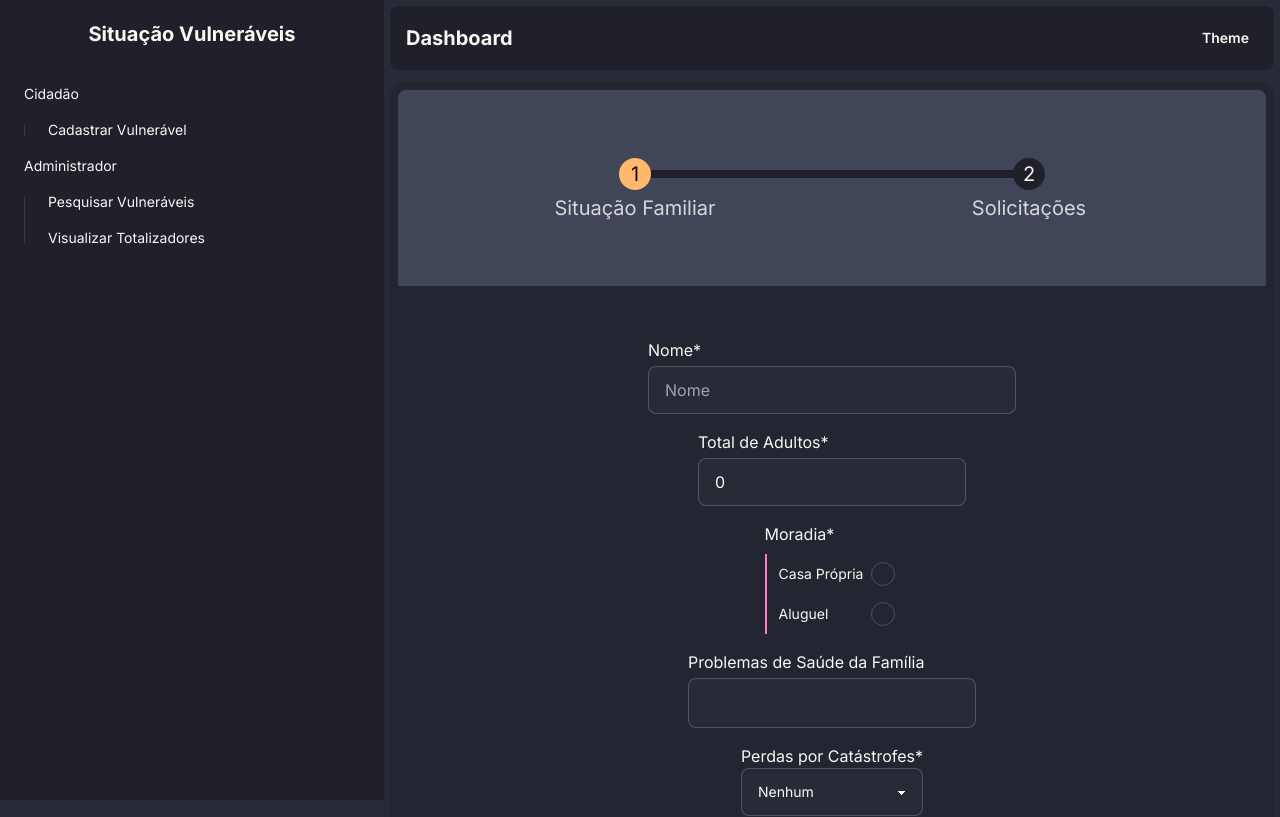
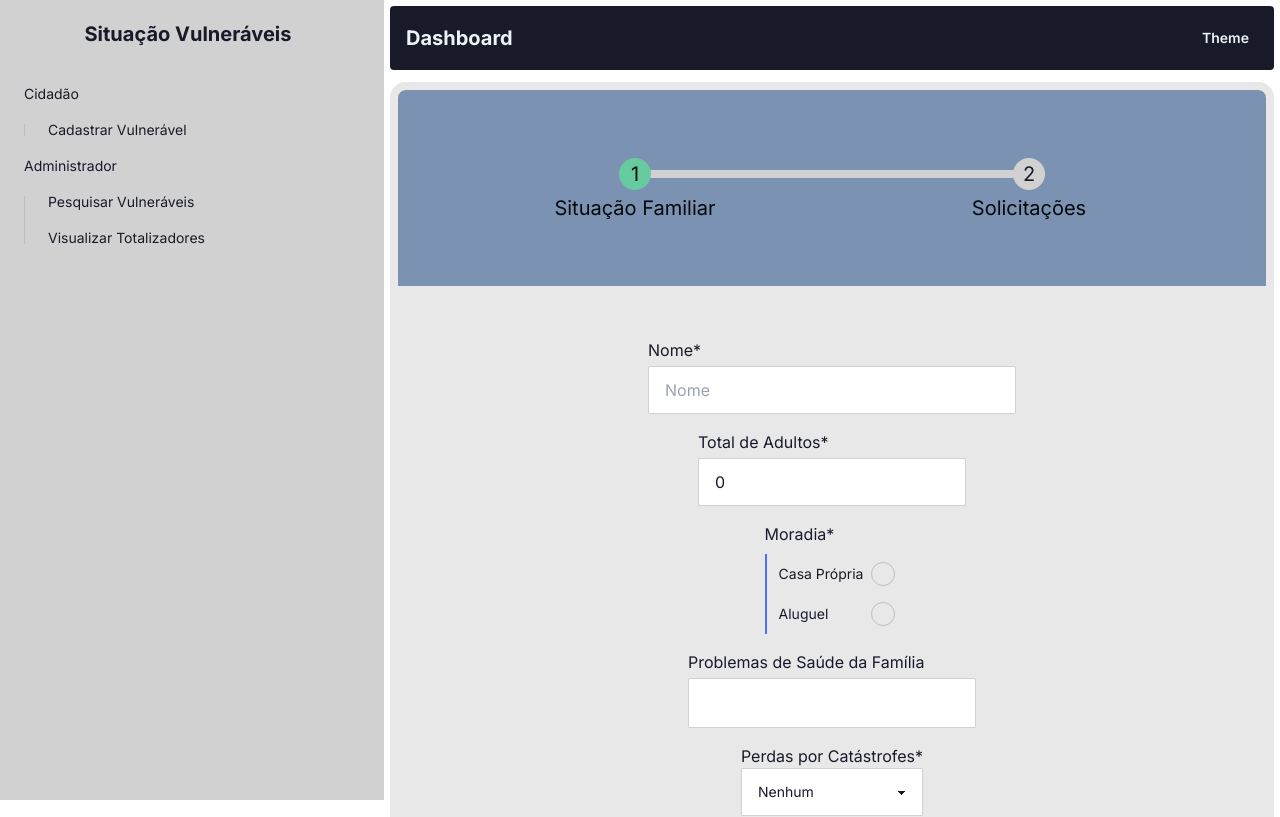
Before and after one commit to Luks17/atendimento-vulneravel, a Next.js app: page /dashboard/cadastrar-vulneravel in a window 1280 px wide. Shown: the top 817 px of the page. Built offline with nearby package versions, Linux system fonts and the light colour scheme.

Commit message:
Style changes

```diff
--- a/src/app/dashboard/cadastrar-vulneravel/page.tsx
+++ b/src/app/dashboard/cadastrar-vulneravel/page.tsx
@@ -89,11 +89,11 @@ function CadastrarVulneravel() {
 
   return (
     <div className="w-full bg-base-200 rounded-2xl form-control">
-      <ul className="steps border-8 border-base-200 bg-neutral rounded-t-2xl px-10 py-16 text-xl">
+      <ul className="steps border-8 border-base-200 bg-secondary rounded-t-2xl px-10 py-16 text-xl">
         {sections.map((section, i) => (
           <li
             key={i}
-            className={`step text-neutral-content ${currentSection >= i && "step-accent"}`}
+            className={`step text-secondary-content ${currentSection >= i && "step-accent"}`}
           >
             {section.label}
           </li>
--- a/src/app/layout.tsx
+++ b/src/app/layout.tsx
@@ -13,7 +13,7 @@ export default function RootLayout({
   children,
 }: Readonly<{ children: React.ReactNode }>) {
   return (
-    <html lang="en" data-theme="dracula">
+    <html lang="en" data-theme="corporate">
       <body className={`${inter.className} h-full`}>{children}</body>
     </html>
   );
--- a/src/app/ui/dashboard/Navbar.tsx
+++ b/src/app/ui/dashboard/Navbar.tsx
@@ -2,7 +2,7 @@ import ThemeDropdown from "./ThemeDropdown";
 
 function Navbar() {
   return (
-    <nav className="navbar w-auto bg-base-300 rounded-lg">
+    <nav className="navbar w-auto bg-neutral text-neutral-content rounded-box">
       <div className="flex-none lg:hidden">
         <label
           htmlFor="sidebar"
@@ -25,9 +25,7 @@ function Navbar() {
           </svg>
         </label>
       </div>
-      <div className="flex-1 px-2 font-bold text-xl text-base-content">
-        Dashboard
-      </div>
+      <div className="flex-1 px-2 font-bold text-xl">Dashboard</div>
       <ul className="flex items-stretch">
         {/* Navbar menu content here */}
         <li>
--- a/src/app/ui/dashboard/Sidebar.tsx
+++ b/src/app/ui/dashboard/Sidebar.tsx
@@ -2,29 +2,37 @@ import Link from "next/link";
 import type { SidebarLink } from "@/lib/sidebar/types";
 import { menuItems } from "@/lib/sidebar/items";
 
-
 function Sidebar() {
   return (
-    <aside className="min-h-screen bg-base-300 w-72 lg:w-96">
-      <div className="sticky top-0 text-center p-5 font-bold text-xl">Situação Vulneráveis</div>
+    <aside className="min-h-screen bg-base-300 text-base-content w-72 lg:w-96 border-r-8 border-base-300">
+      <div className="sticky top-0 text-center p-5 font-bold text-xl">
+        Situação Vulneráveis
+      </div>
       <ul className="menu">
-        {menuItems.map((item, i) => <li key={i}>
-          <h6>{item.title}</h6>
-          <SidebarLinks sidebarLinks={item.list} />
-        </li>)}
+        {menuItems.map((item, i) => (
+          <li key={i}>
+            <h6>{item.title}</h6>
+            <SidebarLinks sidebarLinks={item.list} />
+          </li>
+        ))}
       </ul>
     </aside>
-  )
+  );
 }
 
 function SidebarLinks({ sidebarLinks }: { sidebarLinks: SidebarLink[] }) {
   return (
     <ul className="rounded-box">
-      {sidebarLinks.map((item, i) => <li key={i}>
-        <Link href={`/dashboard/${item.url}`}>{item.icon}{item.label}</Link>
-      </li>)}
+      {sidebarLinks.map((item, i) => (
+        <li key={i}>
+          <Link href={`/dashboard/${item.url}`}>
+            {item.icon}
+            {item.label}
+          </Link>
+        </li>
+      ))}
     </ul>
-  )
+  );
 }
 
 export default Sidebar;
--- a/src/app/ui/dashboard/ThemeDropdown.tsx
+++ b/src/app/ui/dashboard/ThemeDropdown.tsx
@@ -20,6 +20,16 @@ export default function ThemeDropdown() {
     localStorage.setItem("data-theme", value);
   }
 
+  const themes = [
+    "corporate",
+    "cupcake",
+    "pastel",
+    "cmyk",
+    "dracula",
+    "business",
+    "halloween",
+  ];
+
   return (
     <div className="dropdown dropdown-end">
       <div tabIndex={0} role="button" className="btn btn-ghost rounded-btn">
@@ -27,26 +37,19 @@ export default function ThemeDropdown() {
       </div>
       <ul
         tabIndex={0}
-        className="dropdown-content z-[1] p-2 shadow bg-base-100 rounded-box w-52"
+        className="dropdown-content z-[1] p-2 shadow bg-base-100 text-base-content rounded-box w-52"
       >
-        <li>
-          <button
-            className="btn btn-sm btn-block btn-ghost justify-start"
-            value="corporate"
-            onClick={handleThemeChange}
-          >
-            Corporate
-          </button>
-        </li>
-        <li>
-          <button
-            className="btn btn-sm btn-block btn-ghost justify-start"
-            value="dracula"
-            onClick={handleThemeChange}
-          >
-            Dracula
-          </button>
-        </li>
+        {themes.map((theme, i) => (
+          <li key={i}>
+            <button
+              className="btn btn-sm btn-block btn-ghost capitalize justify-start"
+              value={theme}
+              onClick={handleThemeChange}
+            >
+              {theme}
+            </button>
+          </li>
+        ))}
       </ul>
     </div>
   );
--- a/src/lib/tables/vulneraveis.tsx
+++ b/src/lib/tables/vulneraveis.tsx
@@ -33,7 +33,9 @@ export const columns: ColumnDef<Vulneravel, any>[] = [
             )
           }
         >
-          Visualizar
+          <span className="btn btn-secondary btn-xs btn-outline">
+            Visualizar
+          </span>
         </button>
       ),
   }),
--- a/tailwind.config.ts
+++ b/tailwind.config.ts
@@ -18,7 +18,15 @@ const config: Config = {
   },
   plugins: [require("daisyui")],
   daisyui: {
-    themes: ["corporate", "dracula"],
+    themes: [
+      "corporate",
+      "cupcake",
+      "pastel",
+      "cmyk",
+      "dracula",
+      "business",
+      "halloween",
+    ],
   },
 };
 export default config;
```
